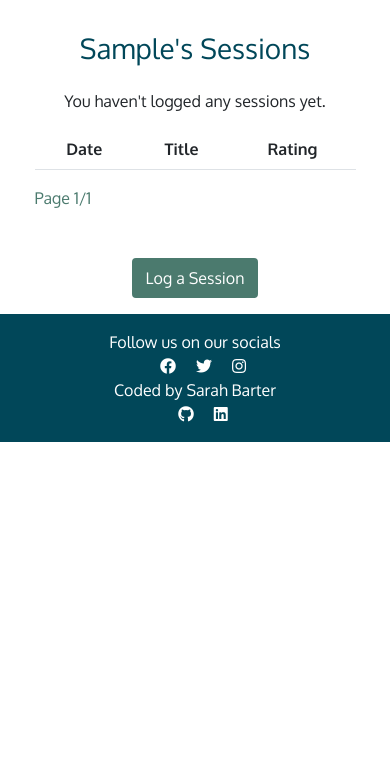
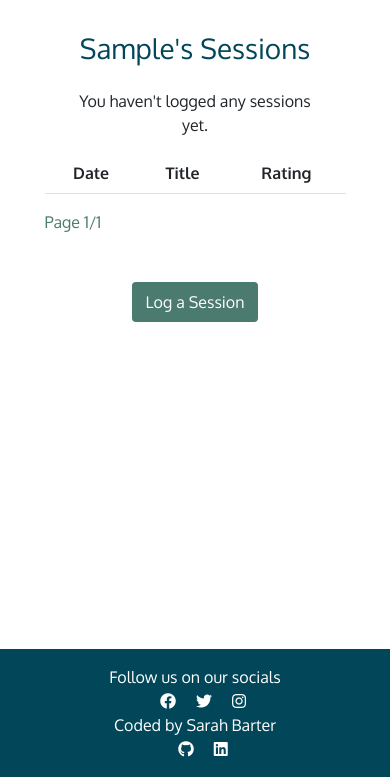
Before and after one commit to barty-s/windsurf-session-log, a Django app: page /mysessions/ in a window 390 px wide. Shown: the part 67-844 px from the top of the page. Run offline with Django 3.2, Linux system fonts and the light colour scheme; the visitor is signed in with stand-in values (Sample User, id 1); data that the repository does not hold is empty.

Commit message:
Fix responsiveness on footer + mysessions page

```diff
--- a/static/css/style.css
+++ b/static/css/style.css
@@ -50,7 +50,8 @@ footer a:visited {
 }
 
 footer {
-  position: relative;
+  margin-top: auto;
+  /* position: relative; */
 }
 
 .container-message {
--- a/templates/my_sessions.html
+++ b/templates/my_sessions.html
@@ -4,7 +4,8 @@
 
 {% block content %}
 
-<div class="row session-container">
+<div class="container-fluid overflow-auto">
+  <div class="row">
     <div class="col-10 col-md-8 text-center m-3 mx-auto">
       <div class="form-style table-responsive">
         <h1 class="mt-3 mb-3">{{ request.user.username|title }}'s Sessions</h1>
@@ -17,8 +18,7 @@
               <th>Rating</th>
             </tr>
           </thead>
-        {% if user.is_authenticated %}
-        {% for session in session_list %}
+          {% if user.is_authenticated %} {% for session in session_list %}
           <tbody>
             <tr>
               <td>{{ session.date }}</td>
@@ -41,8 +41,7 @@
               </div>
             </div>
           </div>
-        {% endfor %}
-        {% endif %}
+          {% endfor %} {% endif %}
         </table>
       </div>
       <div class="pagination">
@@ -89,5 +88,6 @@
       </div>
     </div>
   </div>
+</div>
 
 {%endblock%}
```
Lines whose indentation alone changed are shown as unchanged.
